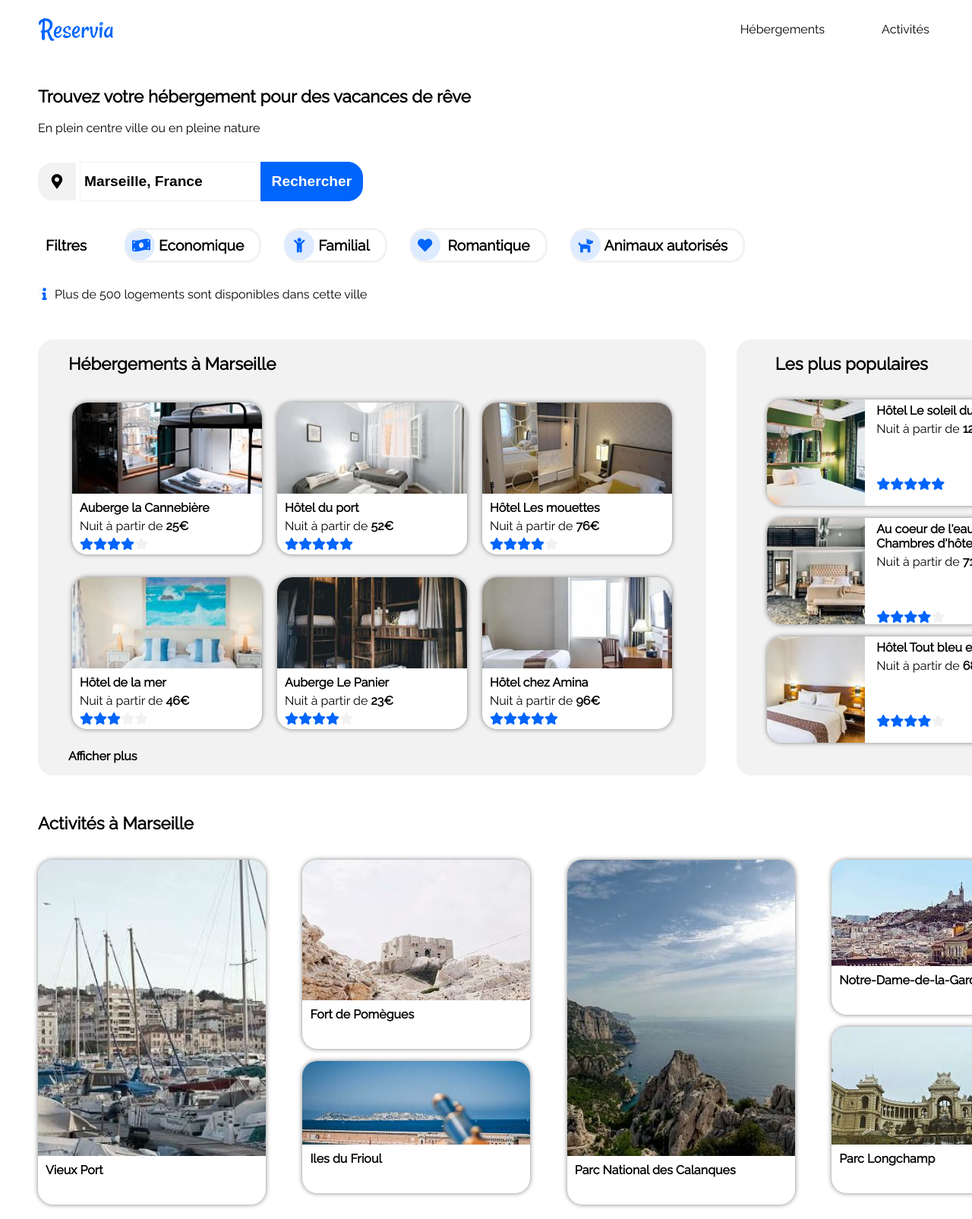
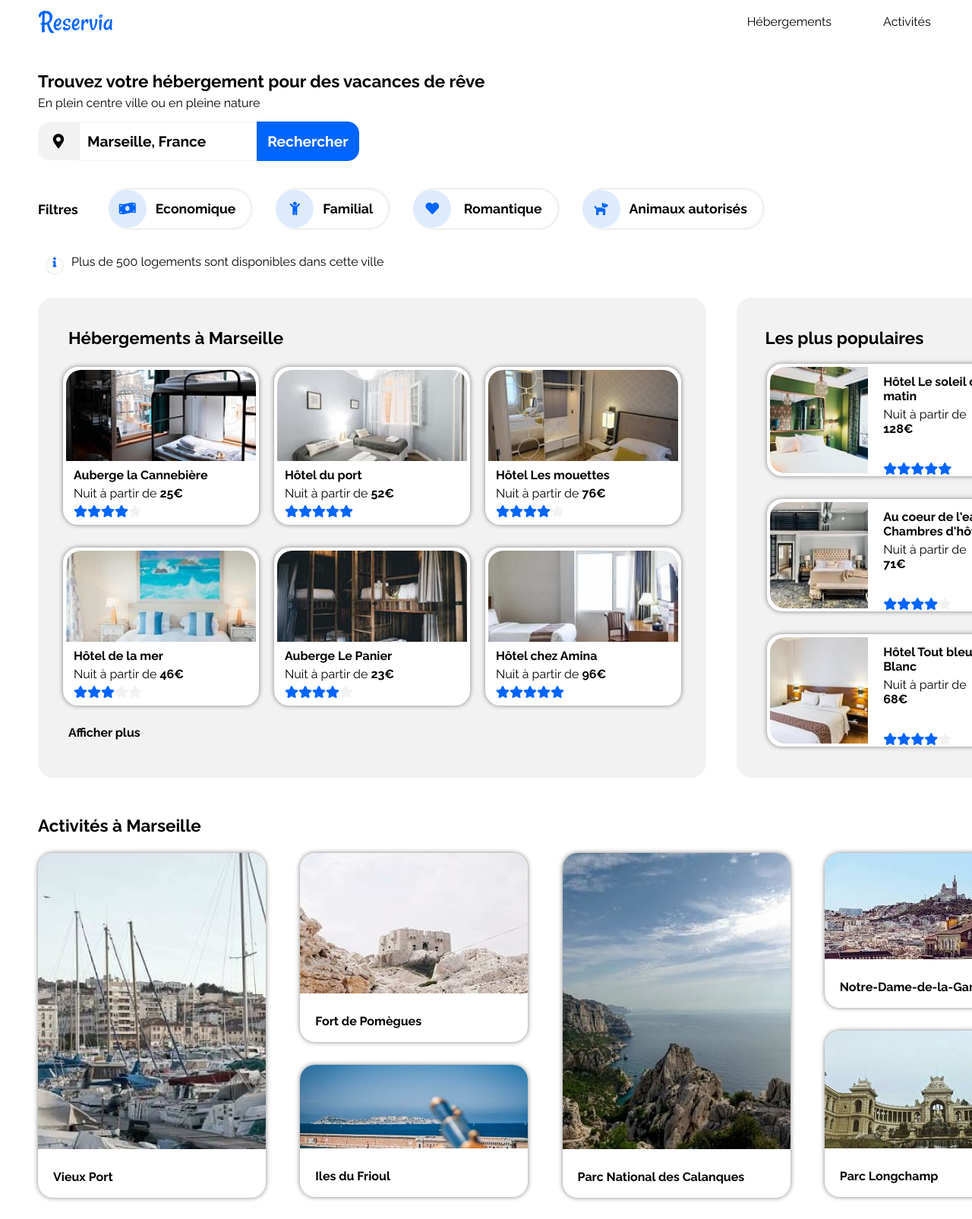
Before and after one commit to Helene21/HeleneGoussu_2_21022021.github.io, a plain HTML site: page index.html in a window 1280 px wide. Shown: the part 37-1642 px from the top of the page at 76% size. Drawn offline with Linux system fonts and the light colour scheme.

Commit message:
Desktop V1

```diff
--- a/index.html
+++ b/index.html
@@ -6,6 +6,7 @@
 
         <link rel="stylesheet" type="text/css" href="style.css">
         <link href="https://fonts.googleapis.com/css2?family=Raleway&display=swap" rel="stylesheet">
+        <link href="https://fonts.googleapis.com/css2?family=Raleway:wght@700&display=swap" rel="stylesheet">
         <link rel="stylesheet" type="text/css" href="fontawesome-free-5.15.2-web/css/all.min.css">
         <title>reservia</title>
     </head>
@@ -16,7 +17,7 @@
 
     	<header>
 
-    		<img src="images/logo/Reservia@3x.png" alt="logo reservia" id="logo">
+    		<img src="images/logo/Reservia.svg" alt="logo reservia" id="logo">
 
     		<nav>
     			<ul>
@@ -80,53 +81,59 @@
 
                     <div id="listehotels">
 
-                    <figure class="hotels">
+                    <a href="#"><figure class="hotels">
                         <img src="images/heberg/auberge_la_cannebiere.jpg" alt="photo_auberge_cannebiere">
                         <figcaption><h3>Auberge la Cannebière</h3>
                            <p> Nuit à partir de <strong>25€</strong></p>
                             <i class="fas fa-star blue"></i><i class="fas fa-star blue"></i><i class="fas fa-star blue"></i><i class="fas fa-star blue"></i><i class="fas fa-star grey"></i>
                         </figcaption>
-                    </figure>
+                    </figure></a>
 
-                     <figure class="hotels">
+
+                    <a href="#"><figure class="hotels">
                         <img src="images/heberg/hotel_du_port.jpg" alt="photo_hotel">
                         <figcaption><h3>Hôtel du port</h3>
                            <p> Nuit à partir de <strong>52€</strong></p>
                             <i class="fas fa-star blue"></i><i class="fas fa-star blue"></i><i class="fas fa-star blue"></i><i class="fas fa-star blue"></i><i class="fas fa-star blue"></i>
                         </figcaption>
-                    </figure>
+                    </figure></a>
 
-                     <figure class="hotels">
+
+
+                    <a href="#"> <figure class="hotels">
                         <img src="images/heberg/hotel_les_mouettes.jpg" alt="photo_hotel">
                         <figcaption><h3>Hôtel Les mouettes</h3>
                            <p> Nuit à partir de <strong>76€</strong></p>
                             <i class="fas fa-star blue"></i><i class="fas fa-star blue"></i><i class="fas fa-star blue"></i><i class="fas fa-star blue"></i><i class="fas fa-star grey"></i>
                         </figcaption>
-                    </figure>
+                    </figure></a>
 
-                     <figure class="hotels">
+
+
+                    <a href="#"><figure class="hotels">
                         <img src="images/heberg/hotel_de_la_mer.jpg" alt="photo_hotel">
                          <figcaption><h3>Hôtel de la mer</h3>
                            <p> Nuit à partir de <strong>46€</strong></p>
                             <i class="fas fa-star blue"></i><i class="fas fa-star blue"></i><i class="fas fa-star blue"></i><i class="fas fa-star grey"></i><i class="fas fa-star grey"></i>
                         </figcaption>
-                    </figure>
+                    </figure></a>
 
-                     <figure class="hotels">
+
+                    <a href="#"><figure class="hotels">
                         <img src="images/heberg/auberge_le_panier.jpg" alt="photo_hotel">
                         <figcaption><h3>Auberge Le Panier</h3>
                            <p> Nuit à partir de <strong>23€</strong></p>
                             <i class="fas fa-star blue"></i><i class="fas fa-star blue"></i><i class="fas fa-star blue"></i><i class="fas fa-star blue"></i><i class="fas fa-star grey"></i>
                         </figcaption>
-                    </figure>
+                    </figure></a>
 
-                     <figure class="hotels">
+                    <a href="#"><figure class="hotels">
                         <img src="images/heberg/hotel_chez_amina.jpg" alt="photo_hotel">
                         <figcaption><h3>Hôtel chez Amina</h3>
                            <p> Nuit à partir de <strong>96€</strong></p>
                             <i class="fas fa-star blue"></i><i class="fas fa-star blue"></i><i class="fas fa-star blue"></i><i class="fas fa-star blue"></i><i class="fas fa-star blue"></i>
                         </figcaption>
-                    </figure>
+                    </figure></a>
 
                     </div>
 
@@ -144,29 +151,30 @@
     			<i class="fas fa-chart-line"></i>
                 </div>
 
-                 <figure class="populaires">
+                    <a href="#"><figure class="populaires">
                         <img src="images/heberg/hotel_soleil_du_matin.jpg" alt="photo_hotel">
                         <figcaption><h3>Hôtel Le soleil du matin</h3>
                            <p> Nuit à partir de <strong>128€</strong></p>
                             <i class="fas fa-star blue"></i><i class="fas fa-star blue"></i><i class="fas fa-star blue"></i><i class="fas fa-star blue"></i><i class="fas fa-star blue"></i>
                         </figcaption>
-                    </figure>
+                    </figure></a>
 
-                    <figure class="populaires">
+
+                    <a href="#"><figure class="populaires">
                         <img src="images/heberg/au_coeur_deleau.jpg" alt="photo_hotel">
                         <figcaption><h3>Au coeur de l'eau<br/>Chambres d'hôtes</h3>
                            <p> Nuit à partir de <strong>71€</strong></p>
                             <i class="fas fa-star blue"></i><i class="fas fa-star blue"></i><i class="fas fa-star blue"></i><i class="fas fa-star blue"></i><i class="fas fa-star grey"></i>
                         </figcaption>
-                    </figure>
+                    </figure></a>
 
-                    <figure class="populaires">
+                    <a href="#"><figure class="populaires">
                         <img src="images/heberg/hotel_tout_bleu_et_blanc.jpg" alt="photo_hotel">
                         <figcaption><h3>Hôtel Tout bleu et Blanc</h3>
                            <p> Nuit à partir de <strong>68€</strong></p>
                             <i class="fas fa-star blue"></i><i class="fas fa-star blue"></i><i class="fas fa-star blue"></i><i class="fas fa-star blue"></i><i class="fas fa-star grey"></i>
                         </figcaption>
-                    </figure>
+                    </figure></a>
 
     		</div>
     	</section>
@@ -177,43 +185,47 @@
 			<h1> Activités à Marseille</h1>
 
             <div id="activités">
-                <div><figure>
+                <div>
+                <a href="#"><figure>
                     <img src="images/activites/vieux_port.jpg" alt="photo_port">
                     <figcaption><h3> Vieux Port </h3></figcaption>
-                </figure></div>
+                </figure></a>
+                </div>
 
                 <div>
-                     <figure>
-                        <img src="images/activites/fort_de_pomegues.jpg" alt="photo_fort">
-                        <figcaption><h3> Fort de Pomègues </h3></figcaption>
-                    </figure>
+                <a href="#"><figure id="pomègues">
+                    <img src="images/activites/fort_de_pomegues.jpg" alt="photo_fort">
+                    <figcaption><h3> Fort de Pomègues </h3></figcaption>
+                </figure></a>
 
-                     <figure>
+                <a href="#"><figure>
                         <img src="images/activites/iles_du_frioul.jpg" alt="photo_iles">
                         <figcaption><h3> Iles du Frioul </h3></figcaption>
-                    </figure>
+                </figure></a>
                 </div>
 
-                 <div><figure>
+                 <div>
+                 <a href="#"><figure>
                     <img src="images/activites/parc_calanques.jpg" alt="photo_calanques">
                     <figcaption><h3> Parc National des Calanques </h3></figcaption>
-                </figure></div>
+                 </figure></a>
+                </div>
 
                 <div>
-                     <figure id="notre_dame">
+                    <a href="#"><figure id="notre_dame">
                         <img src="images/activites/notre_dame_de_la_garde.jpg" alt="photo_notre_dame_de_la_garde">
                         <figcaption><h3> Notre-Dame-de-la-Garde </h3></figcaption>
-                    </figure>
+                    </figure></a>
 
-                     <figure  id="parc_longchamp">
+                    <a href="#"><figure  id="parc_longchamp">
                         <img src="images/activites/parc_longchamp.jpg" alt="photo_parc">
                         <figcaption><h3> Parc Longchamp </h3></figcaption>
-                    </figure>
+                    </figure></a>
                 </div>
 
             </div>
 
-			<!-- intégrer figures -->
+
 		</section>
 
 
--- a/style.css
+++ b/style.css
@@ -1,5 +1,5 @@
 
-/* xxxxxxxxxxxxxxxxxxxxxxxxxxxxxxxxxxxxxxxxxxx    Généralités xxxxxxxxxxxxxxxxxxxxxxxxxxxxxxxxxxxxxxxxxxxxxxxxxxxxxxxxxxx*/
+/* XXXXXXXXXXXXXXXXXXXXXXXXXXXXXXXXXXXXXXXXXXXXXXXXXXXXXXXXXXXXXX    GENERALITES    XXXXXXXXXXXXXXXXXXXXXXXXXXXXXXXXXXXXXXXXXXXXXXXXXXXXXXXXXXXXXX*/
 
 body
 {
@@ -11,7 +11,7 @@ body
 
 	header, section
 	{
-	margin: 50px 50px 50px 50px;
+		margin: 40px 50px 40px 50px;
 	}
 
 	h1, h2, #filtres, #aff, .bold
@@ -24,19 +24,21 @@ h1
 		font-size: 1.4em;
 	}
 
-h2, #filtres, #aff, nav, p
+	#aff, nav, p, h3, footer ul
 	{
 		font-size: 1em;
-}
-
-footer ul
-{
-	font-size: 0.8em;
 	}
 
 	ul
 	{
 		list-style-type: none;
+	}
+
+
+	a, a:visited
+	{
+		text-decoration: none;
+		color: #000000;
 		}
 
 	.blue
@@ -50,7 +52,7 @@ ul
 	}
 
 
-/*  xxxxxxxxxxxxxxxxxxxxxxxxxxxxxxxxxxxxxxxxxxx     header   xxxxxxxxxxxxxxxxxxxxxxxxxxxxxxxxxxxxxxxxxxxxxxxxxxxxxxxxxxxx*/
+/*  XXXXXXXXXXXXXXXXXXXXXXXXXXXXXXXXXXXXXXXXXXXXXXXXXXXXXXXXXXXXXX     HEADER   XXXXXXXXXXXXXXXXXXXXXXXXXXXXXXXXXXXXXXXXXXXXXXXXXXXXXXXXXXXXXX*/
 
 
 header
@@ -73,34 +75,46 @@ nav ul
 
 		nav li
 		{
-	margin: 0 25px 0 50px;
+			margin: 0 26px 0 42px;
 		}
-
-nav a, nav a:visited
-{
-	text-decoration: none;
-	color: #000000;
-	}
-
 
 		nav a:hover
 		{
 			color: #0065FC;
-	border-top: solid 2px #0065FC;
+			font-weight: bold;
+			border-top: solid 4px #0065FC;
 			padding-top: 30px;
 		}
 
 
-/* xxxxxxxxxxxxxxxxxxxxxxxxxxxxxxxxxxxxxxxxxxxx section Recherche  xxxxxxxxxxxxxxxxxxxxxxxxxxxxxxxxxxxxxxxxxxxxxxxxxxxxx*/
+/* XXXXXXXXXXXXXXXXXXXXXXXXXXXXXXXXXXXXXXXXXXXXXXXXXXXXX SECTION RECHERCHE  XXXXXXXXXXXXXXXXXXXXXXXXXXXXXXXXXXXXXXXXXXXXXXXXXXXX*/
+
+#recherche h1
+{
+	margin-bottom: -10px;
+}
 
 
-/* xxxxxxxxxxxxxxxxxxxxxxxxxxxxxxxxxxxxx  bouton formulaire   xxxxxxxxxxxxxxxxxxxxxxxxxxxxxxxxxxxxxxxxxxx*/
+/* xxxxxxxxxxxxxxxxxxxxxxxxxxxxxxxxxxxxxxxxxxxxxxxxxxxxxxx  bouton formulaire   xxxxxxxxxxxxxxxxxxxxxxxxxxxxxxxxxxxxxxxxxxxxxxxxxxxxxx*/
 
 #boutonformulaire
 {
 	display: flex;
 	align-items: center;
 	font-size: 1.2em;
+	margin-top: -20px;
+}
+
+
+	#boutonformulaire .fa-map-marker-alt
+	{
+		background-color: #F2F2F2;
+		width: 54px;
+		height: 50px;
+		text-align: center;
+		border-bottom-left-radius: 15px;
+		border-top-left-radius: 15px;
+		line-height: 50px;
 	}
 
 	#boutonformulaire input
@@ -108,21 +122,14 @@ nav a:hover
 		padding: 0;
 	}
 
-
-#boutonformulaire .fa-map-marker-alt
+	#boutonformulaire p
 	{
-	background-color: #F2F2F2;
-	width: 50px;
-	height: 50px;
-	text-align: center;
-
-	border-bottom-left-radius: 20px;
-	border-top-left-radius: 20px;
-	line-height: 50px;
+		margin-left: -5px;
 	}
 
 	p input
 	{
+		font-family: 'Raleway', sans-serif;
 		font-size: 1em;
 	}
 
@@ -133,19 +140,20 @@ p input
 			height: 50px;
 			font-weight: bold;
 			margin-left: 5px;
+			margin-right: -4px;
 		}
 
 			input::placeholder
 			{
 				color: black;
-	padding-left: 5px;
+				padding-left: 10px;
 			}
 
 		#Rechercher
 		{
 			border: 1px solid #0065FC;
-	border-bottom-right-radius : 20px;
-	border-top-right-radius: 20px;
+			border-bottom-right-radius : 15px;
+			border-top-right-radius: 15px;
 			background-color: #0065FC;
 			width: 135px;
 			height: 52px;
@@ -155,64 +163,80 @@ input::placeholder
 		}
 
 
-
-/* xxxxxxxxxxxxxxxxxxxxxxxxxxxxxxxxxxxxx  fin bouton formulaire   xxxxxxxxxxxxxxxxxxxxxxxxxxxxxxxxxxxxxxxxxxx*/
+/* xxxxxxxxxxxxxxxxxxxxxxxxxxxxxxxxxxxxxxxxxxxxxxxxxxxxxxx  fin bouton formulaire   xxxxxxxxxxxxxxxxxxxxxxxxxxxxxxxxxxxxxxxxxxxxxxxxxxxxxxxx*/
+/* xxxxxxxxxxxxxxxxxxxxxxxxxxxxxxxxxxxxxxxxxxxxxxxxxxxxxxxxxxxxxx    filtres   xxxxxxxxxxxxxxxxxxxxxxxxxxxxxxxxxxxxxxxxxxxxxxxxxxxxxxxx*/
 
 
 #filtres, #filtres ul
 {
 	display: flex;
 	align-items: center;
-	margin-left: 10px;
 }
 
 	#filtres h2
 	{
-	font-size: 1.2em;
+		font-size: 1.1em;
+	}
+
+	#filtres i
+	{
+		width: 30px;
+		height: 30px;
+		text-align: center;
+		border-radius: 50%;
+		background-color: #DEEBFF;
+		color: #0065FC;
+		padding: 10px;
+		margin-right: 12px;
+		margin-left: -3px;
+		line-height: 30px;
 	}
 
 	#filtres li
 	{
 		margin-right: 30px;
 		border: 3px solid #F2F2F2;
-	border-radius: 20px;
+		border-radius: 30px;
 		padding-right: 20px;
-	font-size: 1.2em;
+		font-size: 1.1em;
 	}
 
-#filtres i
+
+		#filtres li:hover
+
 		{
-	width: 20px;
-	height: 20px;
-	text-align: center;
+			color: #0065FC;
+		}
 
-	border-radius: 50%;
-	background-color: #DEEBFF;
-	color: #0065FC;
-	padding: 10px;
-	margin-right: 5px;
-	margin-left: -3px;
-	line-height: 20px;
+		#filtres li:hover i
+
+		{
+			background-color: #0065FC;
+			color: #DEEBFF;
 		}
 
 .fa-info
 {
-	width: 15px;
-	height: 15px;
+	width: 20px;
+	height: 20px;
+	font-size: 0.8em;
 	text-align: center;
-	border: 1px solid #F2F2F2;
+	border: 2px solid #F2F2F2;
 	border-radius: 50%;
-	margin-right: 5px;
+	margin-left: 10px;
+	margin-right: 10px;
 	color: #0065FC;
+	line-height: 20px;
 }
 
-/* xxxxxxxxxxxxxxxxxxxxxxxxxxxxxxxxxxxxxxxxxxxxxxx section hébergements + popularité xxxxxxxxxxxxxxxxxxxxxxxxxxxxxxxxxxxxxxxxxxxxxxxxxxxxxxxxxxxxxxxxxxxxxxxxx*/
+/* XXXXXXXXXXXXXXXXXXXXXXXXXXXXXXXXXXXXXXXXXXXXXXXXXXXXXXXXXXXXXX SECTION HEBERGEMENTS + POPULARITE XXXXXXXXXXXXXXXXXXXXXXXXXXXXXXXXXXXXXXXXXXXXXXXXXXXXXXXXXXXXXX*/
 
 
 #heberg
 {
 	display: flex;
 	justify-content: space-between;
+	margin-top: -10px;
 }
 
 #heberg div
@@ -221,9 +245,15 @@ input::placeholder
 	border-radius: 20px;
 }
 
+#heberg h1
+{
+	margin-top: 40px;
+	margin-bottom: 5px;
+}
+
 #heberg figure
 {
-
+	border: solid 4px white;
 	border-radius: 20px;
 	background-color: white;
 	box-shadow: 0px 0px 6px grey;
@@ -231,7 +261,6 @@ input::placeholder
 
 	figcaption h3
 	{
-	font-size: 1em;
 		margin-top: 5px;
 		margin-bottom: 0;
 
@@ -253,6 +282,11 @@ figcaption i
 #heb
 {
 	width: 880px;
+}
+
+	#heb h1, #aff
+	{
+		margin-left: 40px;
 	}
 
 	#listehotels
@@ -283,9 +317,10 @@ figcaption i
 				margin-left: 10px;
 			}
 
-#heb h1, #aff
+
+	#aff
 	{
-	margin-left: 40px;
+		margin-bottom: 50px;
 	}
 
 		/* xxxxxxxxxxxxxxxxxxxxxxxxxxxxxxxxxxxxxxxxxxxxxxx Partie popularité  xxxxxxxxxxxxxxxxxxxxxxxxxxxxxxxxxxxxxxxxxxxxxxxxxxxxx*/
@@ -296,8 +331,6 @@ figcaption i
 	width: 420px;
 }
 
-
-
 	#titrepop
 	{
 		display: flex;
@@ -305,10 +338,26 @@ figcaption i
 		align-items: center;
 	}
 
+		#titrepop h1
+		{
+			margin-left: -18px;
+		}
+
+		#titrepop i
+		{
+			font-size: 1.4em;
+			margin-right: -15px;
+		}
+
+	.populaires
+	{
+		margin-bottom: 30px;
+	}
+
 		#pop figure
 		{
 			display: flex;
-	width: 82%;
+			flex-direction: row;
 			height: 140px;
 		}
 
@@ -321,27 +370,36 @@ figcaption i
 
 			.populaires figcaption
 			{
-	margin-left: 15px;
+				margin: 5px 40px 0 20px;
 			}
 
 				.populaires figcaption i
+				/*plutôt à placer en absolu xxxxxxxxxxxxxxxxxxxxxxxxxxxxxxxx*/
 				{
-	margin-top: 50px;
+					margin-top: 30px;
 				}
 
 
 
-/* xxxxxxxxxxxxxxxxxxxxxxxxxxxxxxxxxxxxxxxxxxxxxxx section Activités  xxxxxxxxxxxxxxxxxxxxxxxxxxxxxxxxxxxxxxxxxxxxxxxxxxxxx*/
+/* XXXXXXXXXXXXXXXXXXXXXXXXXXXXXXXXXXXXXXXXXXXXXXXXXXXXXXXXXXXXXX SECTION ACTIVITES  XXXXXXXXXXXXXXXXXXXXXXXXXXXXXXXXXXXXXXXXXXXXXXXXXXXXXXXXXXXXXX*/
 
 #activités
 {
 	display: flex;
 	flex-direction: row;
 	justify-content: space-between;
-
-
 }
 
+	#acti h1
+	{
+		margin: 50px 0 7px 0;
+	}
+
+	#activités div
+	{
+		width: 22.7%;
+		height: 445px;
+	}
 
 		#acti figure
 		{
@@ -350,11 +408,6 @@ figcaption i
 			box-shadow: 0px 0px 6px grey;
 			width: 300px;
 			margin-left: 0;
-}
-
-#activités div
-{
-	width: 22%;
 		}
 
 			#activités img
@@ -366,31 +419,36 @@ figcaption i
 
 			#activités figcaption
 			{
-	margin : 0px 0 0px 10px;
+				margin-left: 20px;
 				height: 55px;
+				line-height: 55px;
 			}
 
-figure #notre_dame, figure #parc_longchamp
+			#notre_dame, #pomègues
 			{
-	margin-right: 0;
+				margin-bottom: 30px;
 			}
 
 
-/* xxxxxxxxxxxxxxxxxxxxxxxxxxxxxxxxxxxxxxxxxxxxxxxxxxxxx Footer  xxxxxxxxxxxxxxxxxxxxxxxxxxxxxxxxxxxxxxxxxxxxxxxxxxxxxxxxxx*/
+/* XXXXXXXXXXXXXXXXXXXXXXXXXXXXXXXXXXXXXXXXXXXXXXXXXXXXXXXXXXXXXX   FOOTER  XXXXXXXXXXXXXXXXXXXXXXXXXXXXXXXXXXXXXXXXXXXXXXXXXXXXXXXXXXXXXX*/
 
 footer
 {
 	display: flex;
 	background-color: #F2F2F2;
+	height: 220px;
+	margin-top: 80px;
 }
 
 	footer div
 	{
-	margin-right: 200px;
+		margin-top: 12px;
+		margin-right: 210px;
 	}
 
 		footer div h2
 		{
+			font-size: 1.2em;
 			margin-left: 40px;
 			margin-top: 30px;
 		}
```
Lines whose indentation alone changed are shown as unchanged.
